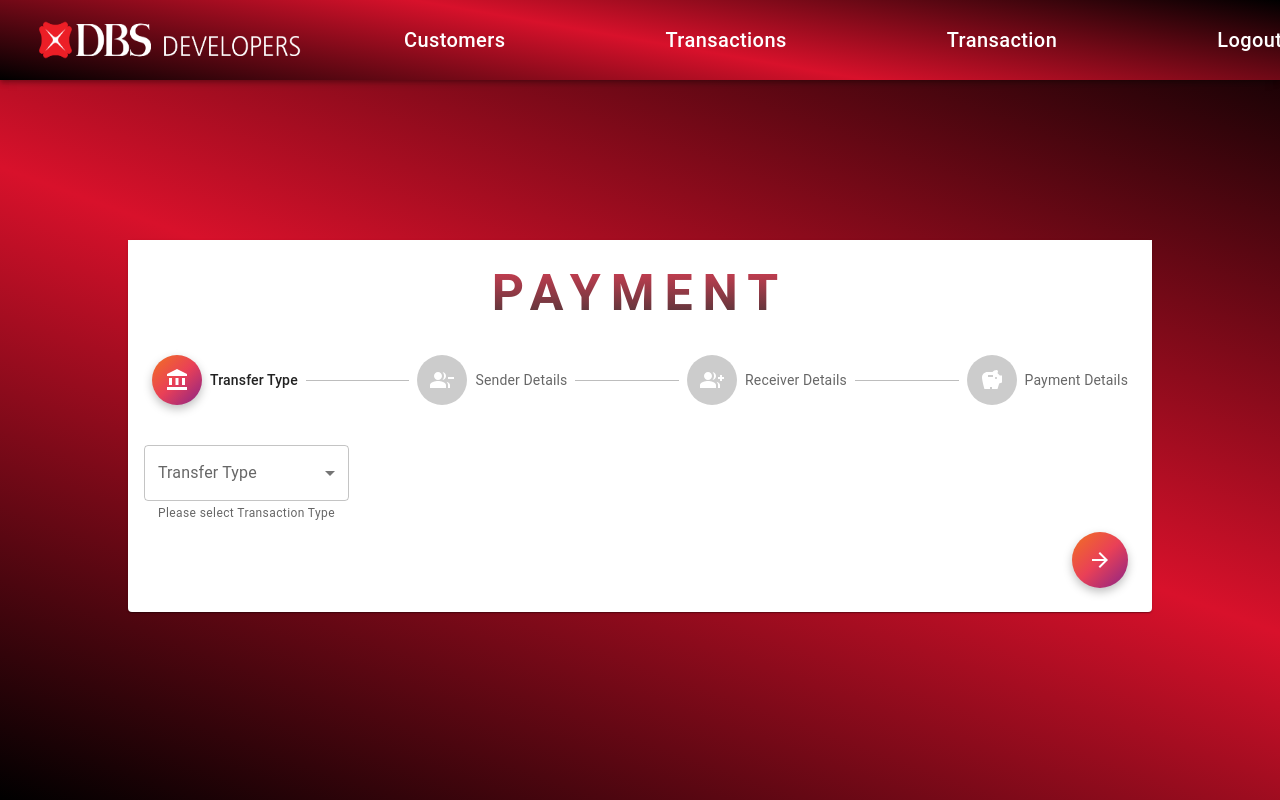
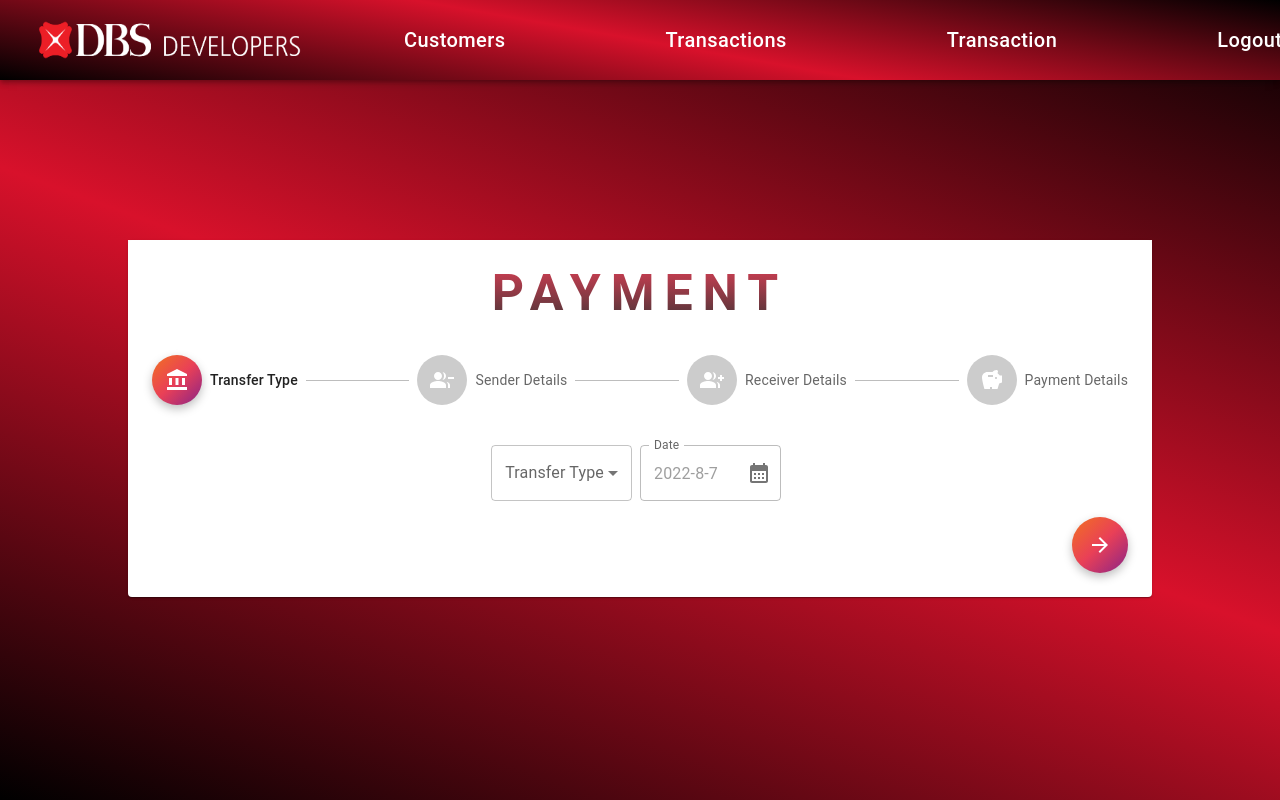
Before and after one commit to mbnaidu/dbs-frontend, a React (Create React App) app: page /transaction in a window 1280 px wide. Built offline with nearby package versions, Linux system fonts and the light colour scheme; sample sign-in values are in the browser's storage.

Commit message:
checking weekend on transaction day

```diff
--- a/src/components/CheckoutPage/CheckoutPage.jsx
+++ b/src/components/CheckoutPage/CheckoutPage.jsx
@@ -1,4 +1,4 @@
-import React, { useEffect, useState } from 'react';
+import React, { useState } from 'react';
 
 import PaymentForm from './Forms/PaymentForm';
 import CheckoutSuccess from './CheckoutSuccess';
@@ -7,7 +7,7 @@ import { styled } from '@mui/material/styles';
 import useStyles from './styles';
 import SenderForm from './Forms/SenderForm';
 import ReceiverForm from './Forms/ReceiverForm';
-import { Fab, Step, StepLabel, Stepper, Typography } from '@mui/material';
+import { Button, Dialog, DialogActions, DialogContent, DialogContentText, DialogTitle, Fab, Slide, Step, StepLabel, Stepper } from '@mui/material';
 
 import AccountBalanceIcon from '@mui/icons-material/AccountBalance';
 import GroupAddIcon from '@mui/icons-material/GroupAdd';
@@ -45,6 +45,7 @@ const ColorlibStepIconRoot = styled('div')(({ theme, ownerState }) => ({
 }));
 export default function CheckoutPage() {
 	const classes = useStyles();
+	const [IsWeekend, setIsWeekend] = useState(false);
 	const [activeStep, setActiveStep] = useState(0);
 	const isLastStep = activeStep === steps.length - 1;
 	const [SenderAccNo, setSenderAccNo] = useState("");
@@ -57,11 +58,13 @@ export default function CheckoutPage() {
 	function _sleep(ms) {
 		return new Promise(resolve => setTimeout(resolve, ms));
 	}
-	// useEffect(() => { console.log(IsReceiverInfoDone, IsSenderInfoDone); _handleSubmit() }, [IsReceiverInfoDone, IsSenderInfoDone]);
+	const Transition = React.forwardRef(function Transition(props, ref) {
+		return <Slide direction="up" ref={ref} {...props} />;
+	});
 	function _renderStepContent(step) {
 		switch (step) {
 			case 0:
-				return <TransferTypeForm TransferTypeInfo={TransferTypeInfo} />;
+				return <TransferTypeForm TransferTypeInfo={TransferTypeInfo} date={date} />;
 			case 1:
 				return <SenderForm senderInfo={senderInfo} />;
 			case 2:
@@ -118,7 +121,12 @@ export default function CheckoutPage() {
 			// _submitForm(values, actions);
 		} else {
 			if (IsTransferTypeDone) {
-				setActiveStep(1)
+				if (today.getDay() === 6 || today.getDay() === 0) {
+					setIsWeekend(true);
+				}
+				else {
+					setActiveStep(1);
+				}
 			}
 			if (IsSenderInfoDone) {
 				setActiveStep(2)
@@ -147,6 +155,22 @@ export default function CheckoutPage() {
 	}
 	return (
 		<React.Fragment>
+			<Dialog
+				open={IsWeekend}
+				TransitionComponent={Transition}
+				keepMounted
+				aria-describedby="alert-dialog-slide-description"
+			>
+				<DialogTitle>{"It's WEEKEND !!!"}</DialogTitle>
+				<DialogContent>
+					<DialogContentText id="alert-dialog-slide-description">
+						Unable to do any transactions on weekdays.....
+					</DialogContentText>
+				</DialogContent>
+				<DialogActions>
+					<Button onClick={() => { setIsWeekend(false) }}>Ok</Button>
+				</DialogActions>
+			</Dialog>
 			<div className="modalHeader">
 				PAYMENT
 			</div>
--- a/src/components/CheckoutPage/Forms/TransferTypeForm.jsx
+++ b/src/components/CheckoutPage/Forms/TransferTypeForm.jsx
@@ -1,6 +1,9 @@
-import { MenuItem, TextField } from '@mui/material'
+import { FormControl, IconButton, InputAdornment, InputLabel, MenuItem, OutlinedInput, TextField } from '@mui/material'
 import React, { useEffect } from 'react'
+import CalendarMonthIcon from '@mui/icons-material/CalendarMonth';
 
+var today = new Date(),
+    date = today.getFullYear() + '-' + (today.getMonth() + 1) + '-' + today.getDate()
 export default function (props) {
     const [TransferType, setTransferType] = React.useState('');
     const currencies = [
@@ -15,14 +18,14 @@ export default function (props) {
     ];
     useEffect(() => { props.TransferTypeInfo(TransferType.length > 0 ? true : false, TransferType) }, [TransferType])
     return (
-        <div>
+        <div style={{ margin: 'auto', width: '30%', display: 'flex' }}>
             <TextField
                 id="outlined-select-TransferType"
                 select
                 label="Transfer Type"
                 value={TransferType}
                 onChange={(e) => setTransferType(e.target.value)}
-                helperText="Please select Transaction Type"
+                sx={{ width: '25ch' }}
             >
                 {currencies.map((option) => (
                     <MenuItem key={option.value} value={option.value}>
@@ -30,6 +33,26 @@ export default function (props) {
                     </MenuItem>
                 ))}
             </TextField>
+            {' '}
+            <FormControl sx={{ m: 1, width: '25ch', mt: 0 }} variant="outlined">
+                <InputLabel htmlFor="outlined-adornment-Date">Date</InputLabel>
+                <OutlinedInput
+                    id="outlined-adornment-Date"
+                    type={'text'}
+                    value={props.date.substring(0, props.date.length - 9)}
+                    disabled
+                    endAdornment={
+                        <InputAdornment position="end">
+                            <IconButton
+                                edge="end"
+                            >
+                                <CalendarMonthIcon />
+                            </IconButton>
+                        </InputAdornment>
+                    }
+                    label="Date"
+                />
+            </FormControl>
         </div>
     )
 }
```
